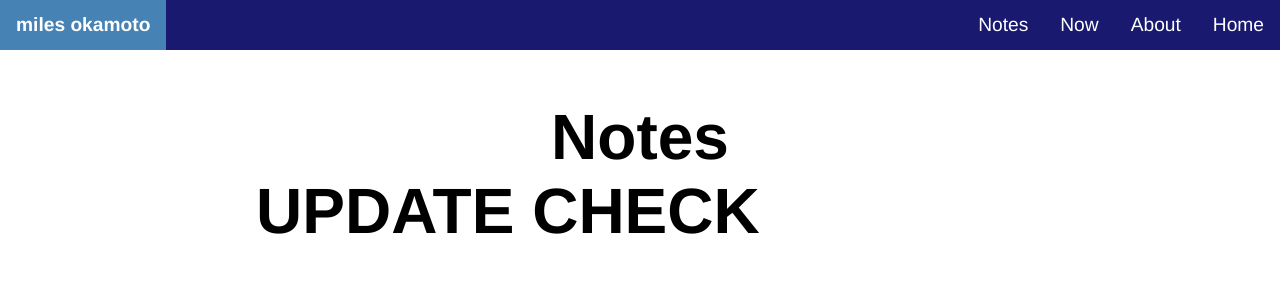
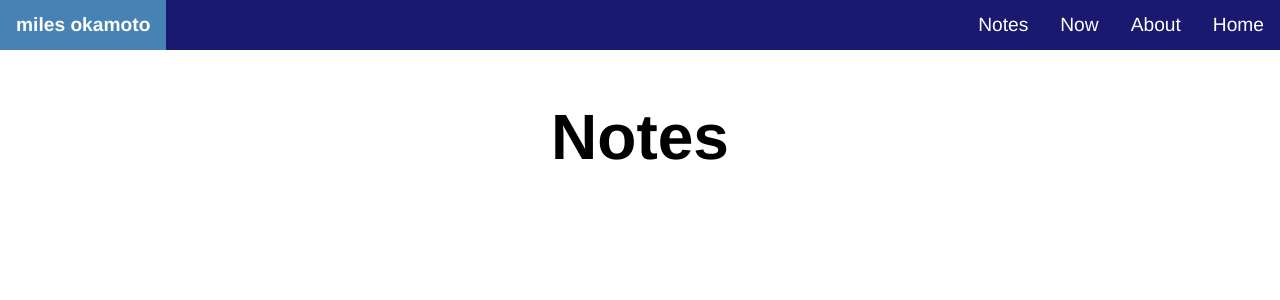
Before and after one commit to milesok/milesok.github.io, a Jekyll site: the page built from pages/notes.md, in a window 1280 px wide. Shown: the top 300 px of the page. Built offline with Jekyll 4.4.1, drawn with Linux system fonts in a browser that asks for light colours; some web fonts are replaced.

Commit message:
Update notes.html

```diff
--- a/_layouts/notes.html
+++ b/_layouts/notes.html
@@ -8,10 +8,8 @@ layout: default
   {%- endif -%}
 
   {{ content }}
-  <h1>UPDATE CHECK</h1>
   <div class="notes-list">
     {% for post in site.notes %}
-    <h1>TEST</h1>
     <article class="post-preview">
       <a href="{{ post.url | relative_url }}">
         <h3 class="post-title"><strong>{{ post.title }}</strong></h3>
```
